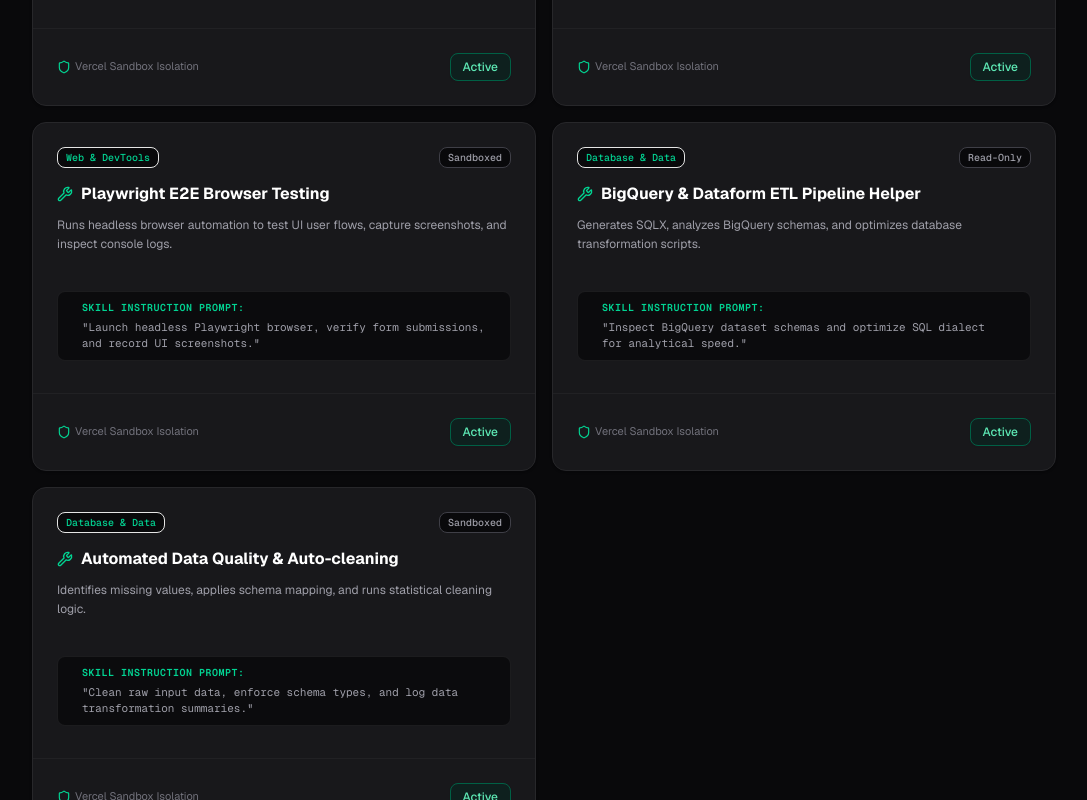
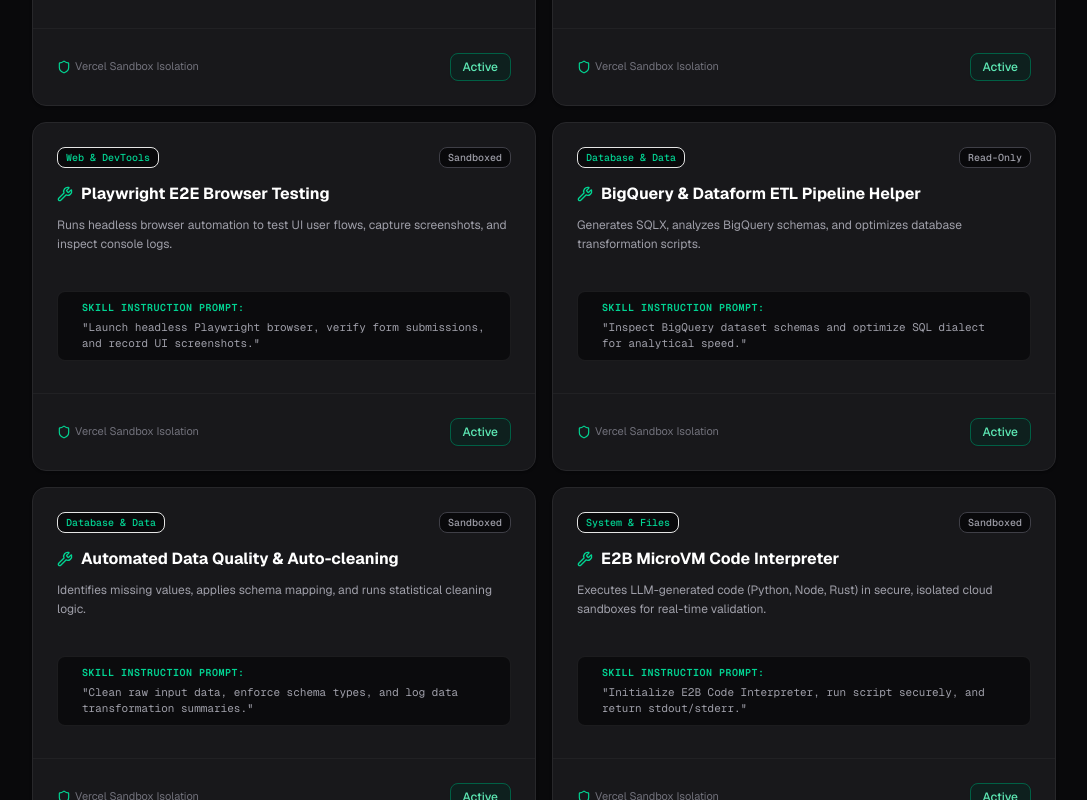
Before and after one commit to vishnupranu/guidesoft.online, a Next.js app: page /skills in a window 1280 px wide. Shown: the part 2000-2800 px from the top of the page, without its empty margins (96-1183 px from the left). Built offline with nearby package versions, Linux system fonts and the light colour scheme.

Commit message:
feat: integrate orchestration architecture, install selenium and playwright

```diff
--- /dev/null
+++ b/app/api/orchestrator/route.ts
@@ -0,0 +1,57 @@
+import { NextResponse } from 'next/server'
+import { LLMGateway } from '@/lib/llm-gateway'
+import { VectorStore } from '@/lib/vector-store'
+import { E2BSandbox } from '@/lib/e2b-sandbox'
+
+export async function POST(request: Request) {
+  try {
+    const { query, requiresExecution = false } = await request.json()
+
+    if (!query) {
+      return NextResponse.json({ error: 'Query is required' }, { status: 400 })
+    }
+
+    console.log(`[Orchestrator] Received query: "${query}"`)
+
+    // 1. Vector Store Retrieval (RAG)
+    const memory = new VectorStore('agent-memory')
+    const similarDocs = await memory.searchSimilar(query)
+    console.log(`[Orchestrator] Retrieved ${similarDocs.length} context documents.`)
+
+    // 2. LLM Gateway Routing
+    const taskType = query.toLowerCase().includes('code') ? 'coding' : 'reasoning'
+    const router = LLMGateway.routeTask({
+      taskType: taskType,
+      prompt: query
+    })
+
+    const llmResponse = await router.execute()
+    let sandboxResult = null;
+
+    // 3. E2B Sandbox Execution (if code is generated and execution is requested)
+    if (requiresExecution && taskType === 'coding') {
+      const sandbox = new E2BSandbox()
+      await sandbox.initialize()
+
+      // We assume the LLM responded with some python code to run
+      sandboxResult = await sandbox.runCode('python', 'print("Hello from orchestrated microVM")')
+
+      await sandbox.close()
+    }
+
+    // 4. Send Webhooks to Make/n8n (Mocked)
+    console.log(`[Orchestrator] Triggering n8n/Make webhook for successful execution...`)
+
+    return NextResponse.json({
+      success: true,
+      agent: router.model,
+      response: llmResponse.text,
+      sandboxExecution: sandboxResult,
+      contextUsed: similarDocs.length > 0
+    })
+
+  } catch (error) {
+    console.error('[Orchestrator Error]', error)
+    return NextResponse.json({ error: 'Internal orchestration error' }, { status: 500 })
+  }
+}
--- a/components/skills/skills-manager.tsx
+++ b/components/skills/skills-manager.tsx
@@ -195,6 +195,51 @@ export function SkillsManager() {
       accessLevel: 'Sandboxed',
       openSourcePrompt: 'Clean raw input data, enforce schema types, and log data transformation summaries.',
     },
+    {
+      id: 'e2b-code-sandbox',
+      name: 'E2B MicroVM Code Interpreter',
+      category: 'System & Files',
+      description: 'Executes LLM-generated code (Python, Node, Rust) in secure, isolated cloud sandboxes for real-time validation.',
+      isEnabled: true,
+      accessLevel: 'Sandboxed',
+      openSourcePrompt: 'Initialize E2B Code Interpreter, run script securely, and return stdout/stderr.',
+    },
+    {
+      id: 'vector-memory-rag',
+      name: 'Long-Term Vector Memory (Pinecone/Qdrant)',
+      category: 'Database & Data',
+      description: 'Provides long-term RAG memory by storing workflows, schemas, and historical context via embeddings.',
+      isEnabled: true,
+      accessLevel: 'Full Access',
+      openSourcePrompt: 'Retrieve related semantic context from Vector Store before answering.',
+    },
+    {
+      id: 'n8n-make-webhooks',
+      name: 'n8n & Make Workflow Connectors',
+      category: 'Web & DevTools',
+      description: 'Triggers visual, third-party automation workflows (CRM, Email, Slack) via programmatic webhooks.',
+      isEnabled: true,
+      accessLevel: 'Full Access',
+      openSourcePrompt: 'Trigger n8n webhook payload with execution results.',
+    },
+    {
+      id: 'llm-gateway-router',
+      name: 'LiteLLM Gateway & Model Router',
+      category: 'Web & DevTools',
+      description: 'Dynamically routes tasks to optimal LLMs (DeepSeek, Claude 3.7, GPT-4.5) to balance speed, cost, and capability.',
+      isEnabled: true,
+      accessLevel: 'Full Access',
+      openSourcePrompt: 'Route task to appropriate LLM based on taskType (coding vs reasoning).',
+    },
+    {
+      id: 'opentelemetry-tracing',
+      name: 'Agent Observability (LangSmith / OTEL)',
+      category: 'Web & DevTools',
+      description: 'Provides real-time tracing of multi-agent tool calls, token usage, and execution loops.',
+      isEnabled: true,
+      accessLevel: 'Read-Only',
+      openSourcePrompt: 'Log tool execution trace to observability platform.',
+    },
   ])
 
   const [activeTab, setActiveTab] = useState<'skills' | 'prompts'>('skills')
--- /dev/null
+++ b/lib/e2b-sandbox.ts
@@ -0,0 +1,33 @@
+// Mock integration for E2B (e2b.dev) Code Interpreter SDK
+// Allows agents to execute generated code safely in a cloud microVM
+
+export class E2BSandbox {
+  private isInitialized = false;
+
+  async initialize() {
+    console.log('[E2B Sandbox] Connecting to secure microVM...');
+    this.isInitialized = true;
+    return true;
+  }
+
+  async runCode(language: 'python' | 'js', code: string) {
+    if (!this.isInitialized) {
+      throw new Error("Sandbox not initialized. Call initialize() first.");
+    }
+
+    console.log(`[E2B Sandbox] Executing ${language} code securely...`);
+    console.log(`[E2B Sandbox] Code: \n${code}`);
+
+    // Mock successful execution
+    return {
+      stdout: 'Mocked standard output execution result',
+      stderr: '',
+      error: null
+    };
+  }
+
+  async close() {
+    console.log('[E2B Sandbox] Terminating secure microVM...');
+    this.isInitialized = false;
+  }
+}
--- /dev/null
+++ b/lib/llm-gateway.ts
@@ -0,0 +1,43 @@
+import { generateText, generateObject } from 'ai'
+// In a real scenario, this would use a unified AI SDK or Portkey/LiteLLM client
+// We simulate multi-model routing
+
+export type AvailableModels = 'claude-3-7-sonnet' | 'gpt-4-turbo' | 'deepseek-r1' | 'ollama-llama-3'
+
+interface RouteOptions {
+  taskType: 'reasoning' | 'coding' | 'general' | 'local-privacy'
+  prompt: string
+}
+
+export class LLMGateway {
+  static routeTask(options: RouteOptions) {
+    console.log(`[LLM Gateway] Routing task of type: ${options.taskType}`)
+
+    let selectedModel: AvailableModels = 'gpt-4-turbo'
+
+    switch (options.taskType) {
+      case 'reasoning':
+        selectedModel = 'deepseek-r1'
+        break
+      case 'coding':
+        selectedModel = 'claude-3-7-sonnet'
+        break
+      case 'local-privacy':
+        selectedModel = 'ollama-llama-3'
+        break
+      default:
+        selectedModel = 'gpt-4-turbo'
+    }
+
+    console.log(`[LLM Gateway] Selected model: ${selectedModel} (Optimized for speed/cost/capability)`)
+
+    // Stub for the actual SDK call
+    return {
+      model: selectedModel,
+      execute: async () => {
+        // Return a mocked successful response
+        return { text: `Mocked response from ${selectedModel}` }
+      }
+    }
+  }
+}
--- /dev/null
+++ b/lib/vector-store.ts
@@ -0,0 +1,26 @@
+// Mock integration for Pinecone/Qdrant Vector Store
+// Represents the long-term memory for agentic orchestration
+
+export class VectorStore {
+  private namespace: string;
+
+  constructor(namespace = 'default-memory') {
+    this.namespace = namespace;
+    console.log(`[Vector Store] Initialized with namespace: ${this.namespace}`);
+  }
+
+  async storeKnowledge(metadata: Record<string, any>, text: string) {
+    console.log(`[Vector Store] Embedding generated and saved for text: "${text.substring(0, 30)}..."`);
+    // Mocked storage success
+    return true;
+  }
+
+  async searchSimilar(query: string, limit = 5) {
+    console.log(`[Vector Store] Performing similarity search for query: "${query}"`);
+    // Mocked retrieval
+    return [
+      { text: "Mocked retrieved document 1 matching query", score: 0.92 },
+      { text: "Mocked retrieved document 2 matching query", score: 0.85 }
+    ];
+  }
+}
--- a/package.json
+++ b/package.json
@@ -17,11 +17,13 @@
     "prepare": "husky"
   },
   "dependencies": {
+    "@e2b/code-interpreter": "^2.7.0",
     "@git-diff-view/file": "^0.0.32",
     "@git-diff-view/react": "^0.0.32",
     "@monaco-editor/react": "^4.7.0",
     "@neondatabase/serverless": "^0.10.4",
     "@octokit/rest": "^22.0.1",
+    "@pinecone-database/pinecone": "^8.1.0",
     "@radix-ui/react-accordion": "^1.2.12",
     "@radix-ui/react-alert-dialog": "^1.1.15",
     "@radix-ui/react-avatar": "^1.1.11",
@@ -77,11 +79,13 @@
     "@types/node": "^20.19.30",
     "@types/react": "^19.2.9",
     "@types/react-dom": "^19.2.3",
+    "@types/selenium-webdriver": "^4.35.6",
     "dotenv": "^17.2.3",
     "eslint": "^9.39.2",
     "eslint-config-next": "16.0.7",
     "husky": "^9.1.7",
     "prettier": "^3.8.1",
+    "selenium-webdriver": "^4.46.0",
     "tailwindcss": "^4.1.18",
     "tsx": "^4.21.0",
     "tw-animate-css": "^1.4.0",
```
Also changed, not shown: 2 other files (tests, documents, lock files or other folders).
